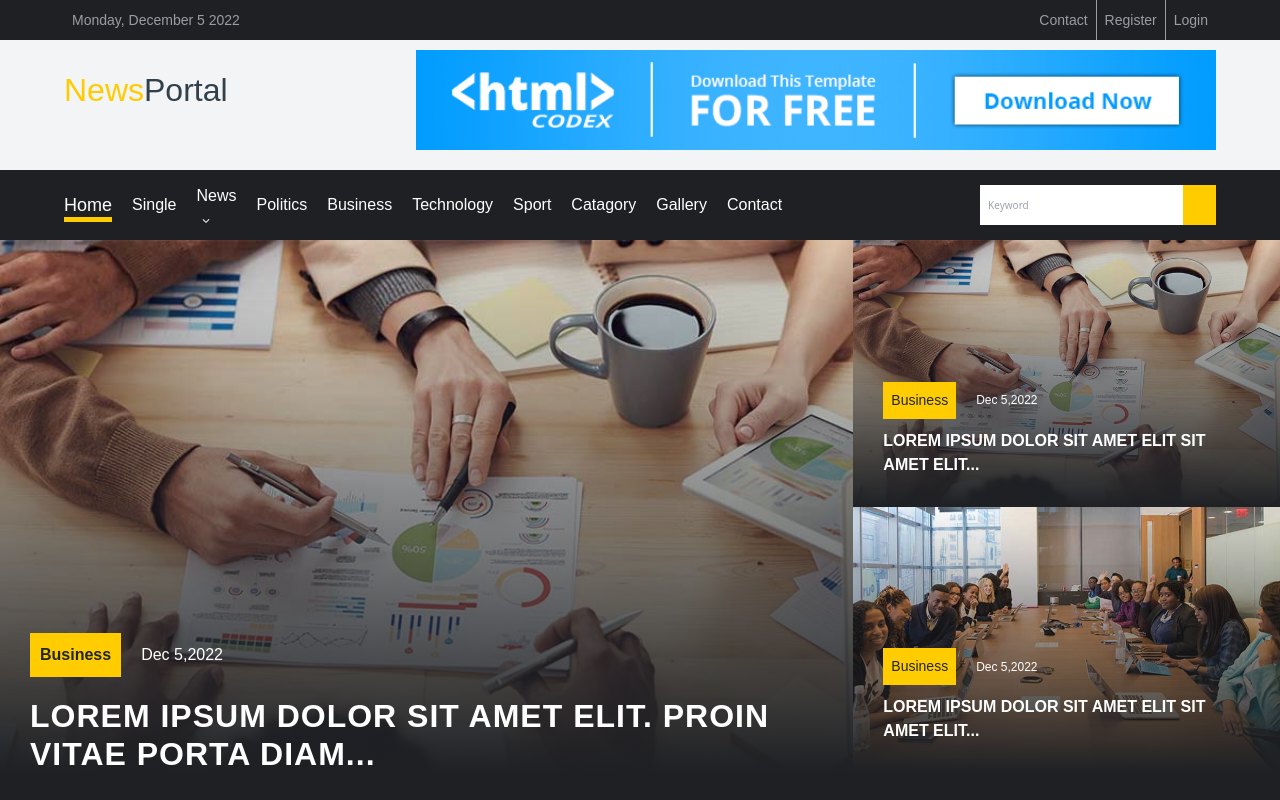
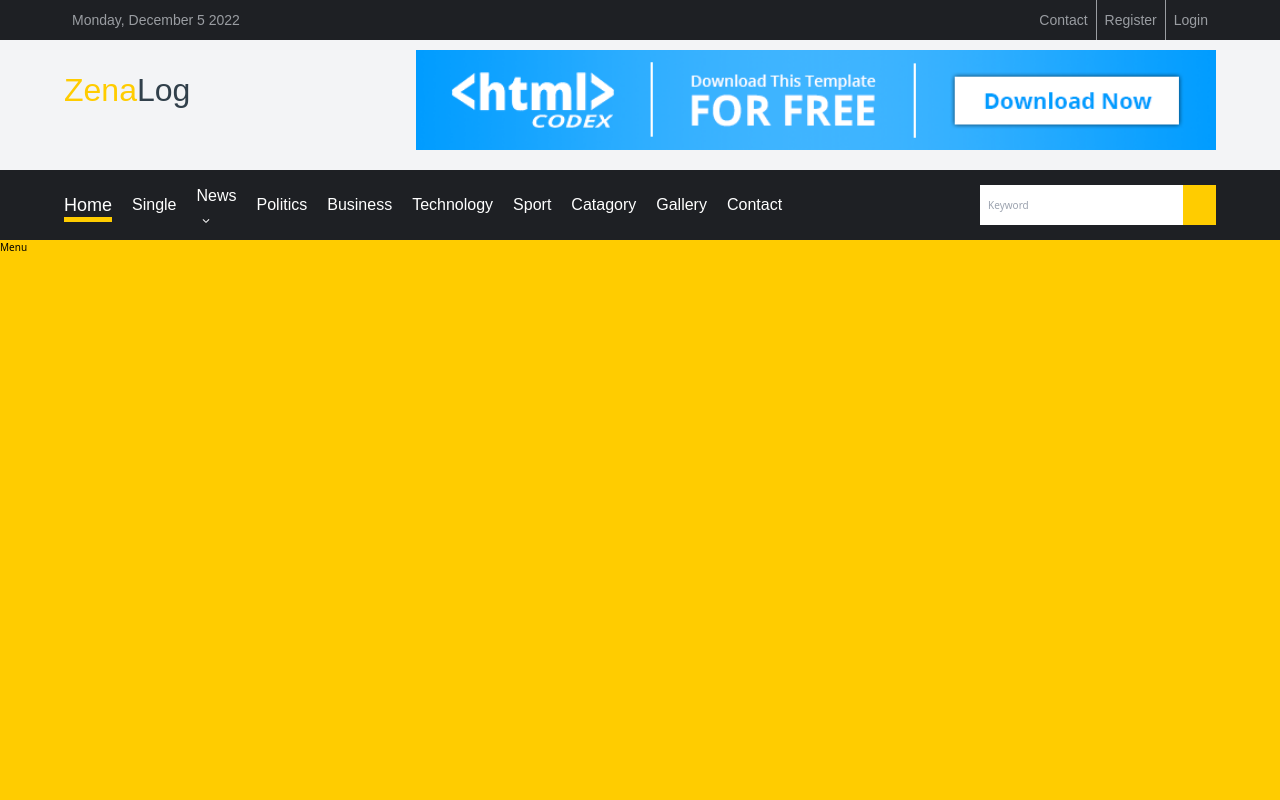
Before and after one commit to Sagni-prog/News-website, a React (Create React App) app: page / in a window 1280 px wide. Shown: the top 800 px of the page. Built offline with nearby package versions, Linux system fonts and the light colour scheme.

Commit message:
redux toolkit added

```diff
--- a/src/components/Nav/Nav.js
+++ b/src/components/Nav/Nav.js
@@ -27,10 +27,10 @@ const Nav = () => {
            <div className=' h-100 flex align-center '>
              <h1 className='font-32 font-montserrat'>
                 <span className='color-yellow'>
-                    News
+                    Zena
                 </span>
                 <span className='color-dark'>
-                    Portal
+                    Log
                 </span>
              </h1>
         </div>
--- a/src/components/ads/Adds.js
+++ b/src/components/ads/Adds.js
@@ -8,10 +8,10 @@ const Adds = () => {
         <div className='logo h-100 flex align-center '>
              <h1 className='font-32 font-montserrat'>
                 <span className='color-yellow'>
-                    News
+                    Zena
                 </span>
                 <span className='color-dark'>
-                    Portal
+                    Log
                 </span>
              </h1>
         </div>
--- a/src/components/home/Home.js
+++ b/src/components/home/Home.js
@@ -10,11 +10,13 @@ import NewsByCatagory from '../../components/news-by-catagory/NewsByCatagory';
 import Photogallery from '../../components/PhotoGallery/Photogallery';
 import Videos from '../../components/Videos/Videos';
 import Footer from '../../components/Footer/Footer'
+import Menu from '../menu/Menu';
 
 
 function Home() {
   return (
     <div className='h-100vh'>
+          <Menu />
           <Hero />
           <Featured />
           <NewsByCatagory />
--- /dev/null
+++ b/src/components/menu/Menu.js
@@ -0,0 +1,11 @@
+import React from 'react'
+
+const Menu = () => {
+  return (
+    <div  className='bg-yellow h-100'>
+         Menu
+    </div>
+  )
+}
+
+export default Menu
```
